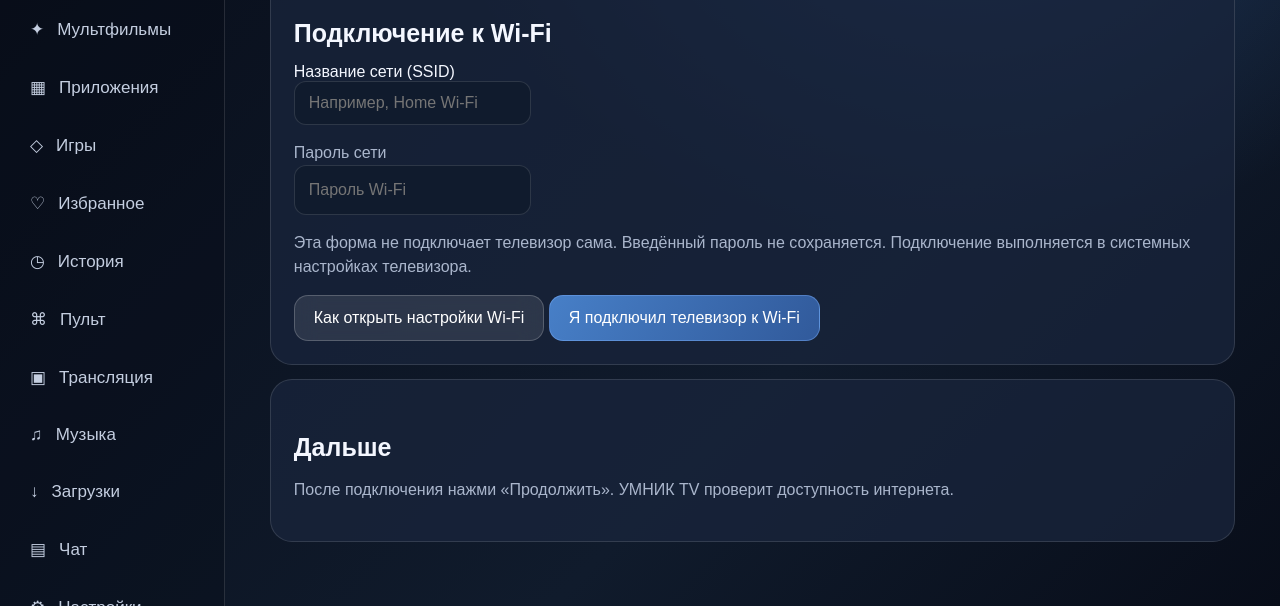
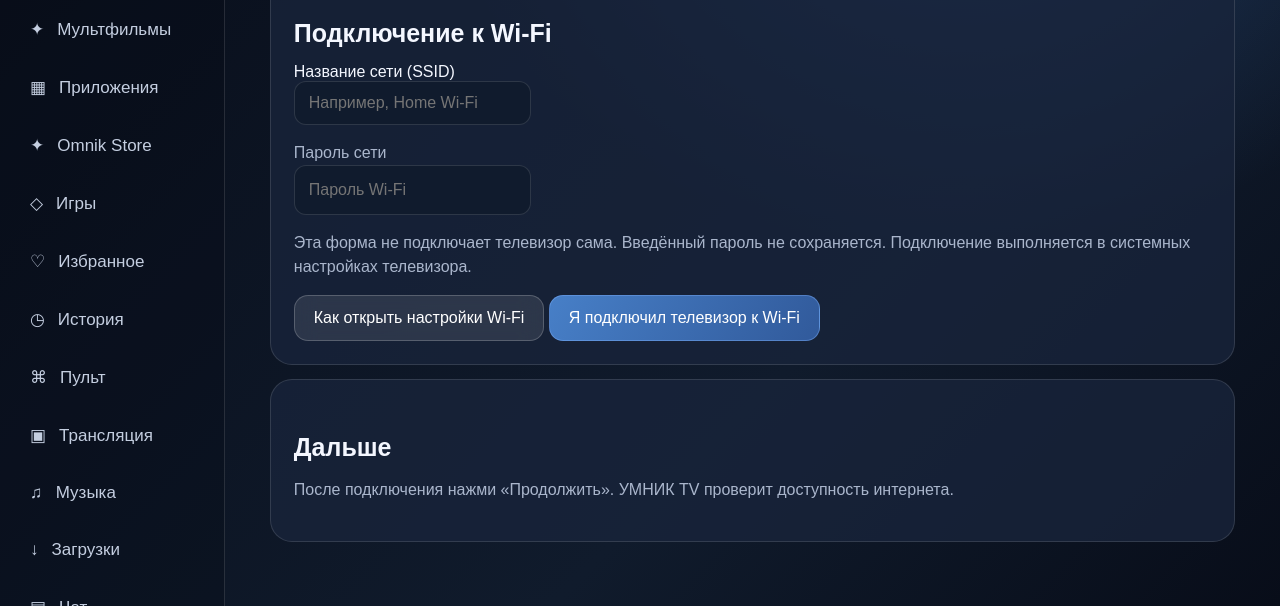
Before and after one commit to koshkablack2417-spec/Umnik-TV-, a plain HTML site: page index.html in a window 1280 px wide. Both pictures are taken after a click on the button "Продолжить". Shown: the part 194-800 px from the top of the page. Drawn offline with Linux system fonts and the light colour scheme.

Commit message:
Add Omnik Store to TV navigation

```diff
--- a/index.html
+++ b/index.html
@@ -22,6 +22,7 @@
         <button class="nav-item" data-page="movies">▣ <span data-i18n="movies">Фильмы</span></button>
         <button class="nav-item" data-page="cartoons">✦ <span data-i18n="cartoons">Мультфильмы</span></button>
         <button class="nav-item" data-page="apps">▦ <span data-i18n="apps">Приложения</span></button>
+        <button class="nav-item" data-page="store">✦ <span>Omnik Store</span></button>
         <button class="nav-item" data-page="games">◇ <span data-i18n="games">Игры</span></button>
         <button class="nav-item" data-page="favorites">♡ <span data-i18n="favorites">Избранное</span></button>
         <button class="nav-item" data-page="history">◷ <span data-i18n="history">История</span></button>
```
